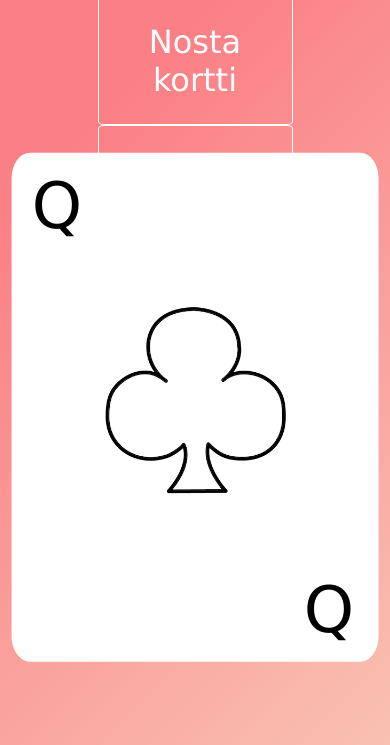
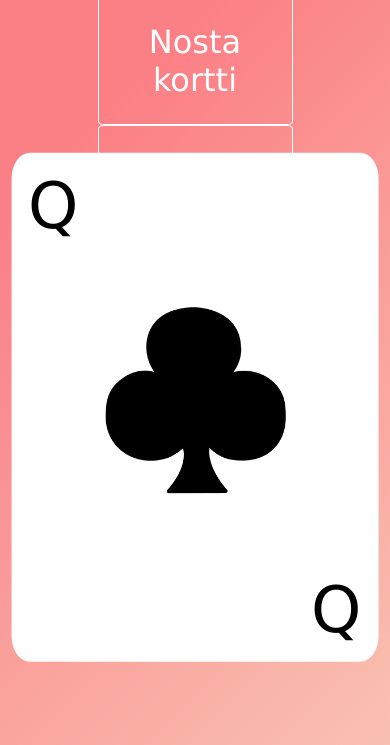
Before and after one commit to emilsto/juomapeli.io, a website with bundled scripts: page frontend/kortit.html in a window 390 px wide. Both pictures are taken after a click on the element "Nosta kortti". Shown: the part 99-844 px from the top of the page. Built offline with nearby package versions, Linux system fonts and the light colour scheme.

Commit message:
Small mobile improvements + card look better

```diff
--- a/frontend/bundle.js
+++ b/frontend/bundle.js
@@ -1,259 +1,216 @@
-(function () {
-  function r(e, n, t) {
-    function o(i, f) {
-      if (!n[i]) {
-        if (!e[i]) {
-          var c = "function" == typeof require && require;
-          if (!f && c) return c(i, !0);
-          if (u) return u(i, !0);
-          var a = new Error("Cannot find module '" + i + "'");
-          throw ((a.code = "MODULE_NOT_FOUND"), a);
-        }
-        var p = (n[i] = { exports: {} });
-        e[i][0].call(
-          p.exports,
-          function (r) {
-            var n = e[i][1][r];
-            return o(n || r);
-          },
-          p,
-          p.exports,
-          r,
-          e,
-          n,
-          t
-        );
-      }
-      return n[i].exports;
-    }
-    for (
-      var u = "function" == typeof require && require, i = 0;
-      i < t.length;
-      i++
-    )
-      o(t[i]);
-    return o;
-  }
-  return r;
-})()(
+(function(){function r(e,n,t){function o(i,f){if(!n[i]){if(!e[i]){var c="function"==typeof require&&require;if(!f&&c)return c(i,!0);if(u)return u(i,!0);var a=new Error("Cannot find module '"+i+"'");throw a.code="MODULE_NOT_FOUND",a}var p=n[i]={exports:{}};e[i][0].call(p.exports,function(r){var n=e[i][1][r];return o(n||r)},p,p.exports,r,e,n,t)}return n[i].exports}for(var u="function"==typeof require&&require,i=0;i<t.length;i++)o(t[i]);return o}return r})()({1:[function(require,module,exports){
+module.exports=[
   {
-    1: [
-      function (require, module, exports) {
-        module.exports = [
-          {
-            suit: "hertta",
-            value: 2,
+    "suit": "hertta",
+    "value": 2
   },
   {
-            suit: "hertta",
-            value: 3,
+    "suit": "hertta",
+    "value": 3
   },
   {
-            suit: "hertta",
-            value: 4,
+    "suit": "hertta",
+    "value": 4
   },
   {
-            suit: "hertta",
-            value: 5,
+    "suit": "hertta",
+    "value": 5
   },
   {
-            suit: "hertta",
-            value: 6,
+    "suit": "hertta",
+    "value": 6
   },
   {
-            suit: "hertta",
-            value: 7,
+    "suit": "hertta",
+    "value": 7
   },
   {
-            suit: "hertta",
-            value: 8,
+    "suit": "hertta",
+    "value": 8
   },
   {
-            suit: "hertta",
-            value: 9,
+    "suit": "hertta",
+    "value": 9
   },
   {
-            suit: "hertta",
-            value: 10,
+    "suit": "hertta",
+    "value": 10
   },
   {
-            suit: "hertta",
-            value: "J",
+    "suit": "hertta",
+    "value": "J"
   },
   {
-            suit: "hertta",
-            value: "Q",
+    "suit": "hertta",
+    "value": "Q"
   },
   {
-            suit: "hertta",
-            value: "K",
+    "suit": "hertta",
+    "value": "K"
   },
   {
-            suit: "hertta",
-            value: "A",
+    "suit": "hertta",
+    "value": "A"
   },
   {
-            suit: "ruutu",
-            value: 2,
+    "suit": "ruutu",
+    "value": 2
   },
   {
-            suit: "ruutu",
-            value: 3,
+    "suit": "ruutu",
+    "value": 3
   },
   {
-            suit: "ruutu",
-            value: 4,
+    "suit": "ruutu",
+    "value": 4
   },
   {
-            suit: "ruutu",
-            value: 5,
+    "suit": "ruutu",
+    "value": 5
   },
   {
-            suit: "ruutu",
-            value: 6,
+    "suit": "ruutu",
+    "value": 6
   },
   {
-            suit: "ruutu",
-            value: 7,
+    "suit": "ruutu",
+    "value": 7
   },
   {
-            suit: "ruutu",
-            value: 8,
+    "suit": "ruutu",
+    "value": 8
   },
   {
-            suit: "ruutu",
-            value: 9,
+    "suit": "ruutu",
+    "value": 9
   },
   {
-            suit: "ruutu",
-            value: 10,
+    "suit": "ruutu",
+    "value": 10
   },
   {
-            suit: "ruutu",
-            value: "J",
+    "suit": "ruutu",
+    "value": "J"
   },
   {
-            suit: "ruutu",
-            value: "Q",
+    "suit": "ruutu",
+    "value": "Q"
   },
   {
-            suit: "ruutu",
-            value: "K",
+    "suit": "ruutu",
+    "value": "K"
   },
   {
-            suit: "ruutu",
-            value: "A",
+    "suit": "ruutu",
+    "value": "A"
   },
   {
-            suit: "risti",
-            value: 2,
+    "suit": "risti",
+    "value": 2
   },
   {
-            suit: "risti",
-            value: 3,
+    "suit": "risti",
+    "value": 3
   },
   {
-            suit: "risti",
-            value: 4,
+    "suit": "risti",
+    "value": 4
   },
   {
-            suit: "risti",
-            value: 5,
+    "suit": "risti",
+    "value": 5
   },
   {
-            suit: "risti",
-            value: 6,
+    "suit": "risti",
+    "value": 6
   },
   {
-            suit: "risti",
-            value: 7,
+    "suit": "risti",
+    "value": 7
   },
   {
-            suit: "risti",
-            value: 8,
+    "suit": "risti",
+    "value": 8
   },
   {
-            suit: "risti",
-            value: 9,
+    "suit": "risti",
+    "value": 9
   },
   {
-            suit: "risti",
-            value: 10,
+    "suit": "risti",
+    "value": 10
   },
   {
-            suit: "risti",
-            value: "J",
+    "suit": "risti",
+    "value": "J"
   },
   {
-            suit: "risti",
-            value: "Q",
+    "suit": "risti",
+    "value": "Q"
   },
   {
-            suit: "risti",
-            value: "K",
+    "suit": "risti",
+    "value": "K"
   },
   {
-            suit: "risti",
-            value: "A",
+    "suit": "risti",
+    "value": "A"
   },
   {
-            suit: "pata",
-            value: 2,
+    "suit": "pata",
+    "value": 2
   },
   {
-            suit: "pata",
-            value: 3,
+    "suit": "pata",
+    "value": 3
   },
   {
-            suit: "pata",
-            value: 4,
+    "suit": "pata",
+    "value": 4
   },
   {
-            suit: "pata",
-            value: 5,
+    "suit": "pata",
+    "value": 5
   },
   {
-            suit: "pata",
-            value: 6,
+    "suit": "pata",
+    "value": 6
   },
   {
-            suit: "pata",
-            value: 7,
+    "suit": "pata",
+    "value": 7
   },
   {
-            suit: "pata",
-            value: 8,
+    "suit": "pata",
+    "value": 8
   },
   {
-            suit: "pata",
-            value: 9,
+    "suit": "pata",
+    "value": 9
   },
   {
-            suit: "pata",
-            value: 10,
+    "suit": "pata",
+    "value": 10
   },
   {
-            suit: "pata",
-            value: "J",
+    "suit": "pata",
+    "value": "J"
   },
   {
-            suit: "pata",
-            value: "Q",
+    "suit": "pata",
+    "value": "Q"
   },
   {
-            suit: "pata",
-            value: "K",
+    "suit": "pata",
+    "value": "K"
   },
   {
-            suit: "pata",
-            value: "A",
-          },
-        ];
-      },
-      {},
-    ],
-    2: [
-      function (require, module, exports) {
+    "suit": "pata",
+    "value": "A"
+  }
+]
+
+},{}],2:[function(require,module,exports){
 //Grab json data
 const cards = require("./deck/deck.json");
 var deck = getDeck();
@@ -289,16 +246,19 @@
   console.log(clicks);
   if (index < 52) {
     if (deck[index].value < 10) {
-              document.getElementById("right").style.left = "80%";
+      document.getElementById("right").style.left = "82%";
+      document.getElementById("left").style.left = "4%";
     } else if (
       deck[index].value == "A" ||
       deck[index].value == "K" ||
       deck[index].value == "Q" ||
       deck[index].value == "J"
     ) {
-              document.getElementById("right").style.left = "80%";
+      document.getElementById("right").style.left = "82%";
+      document.getElementById("left").style.left = "4%";
     } else {
       document.getElementById("right").style.left = "75%";
+      document.getElementById("left").style.left = "0%";
     }
 
     document.getElementById("cardnmu").innerHTML = deck[index].value;
@@ -307,26 +267,26 @@
     console.log(deck[index]);
 
     if (deck[index].suit === "pata") {
-              document.getElementById("suit").src = "./faces/shovel_small.png";
+      document.getElementById("suit").src = "./faces/pata.png";
       document.getElementById("cardnmu").style.color = "black";
       document.getElementById("cardnmd").style.color = "black";
 
       console.log("pata");
     } else if (deck[index].suit === "hertta") {
-              document.getElementById("suit").src = "./faces/realheart_red.png";
+      document.getElementById("suit").src = "./faces/hertta.png";
       document.getElementById("cardnmu").style.color = "#8B0000";
       document.getElementById("cardnmd").style.color = "#8B0000";
 
       console.log("hertta");
     } else if (deck[index].suit === "ruutu") {
-              document.getElementById("suit").src = "./faces/diamond_red.png";
+      document.getElementById("suit").src = "./faces/ruutu.png";
       document.getElementById("cardnmu").style.color = "#8B0000";
       document.getElementById("cardnmd").style.color = "#8B0000";
 
       console.log("ruutu");
     } else if (deck[index].suit === "risti") {
       console.log("risti");
-              document.getElementById("suit").src = "./faces/spade_small.png";
+      document.getElementById("suit").src = "./faces/risti.png";
       document.getElementById("cardnmu").style.color = "black";
       document.getElementById("cardnmd").style.color = "black";
     }
@@ -338,10 +298,5 @@
       "./images/juomapeli_logo_transparent.png";
   }
 }
-      },
-      { "./deck/deck.json": 1 },
-    ],
-  },
-  {},
-  [2]
-);
+
+},{"./deck/deck.json":1}]},{},[2]);
--- a/frontend/kortit.html
+++ b/frontend/kortit.html
@@ -27,7 +27,7 @@
     <div class="separator"></div>
 
     <div class="card-container">
-      <div class="left-corner-up">
+      <div class="left-corner-up" id="left">
         <p id="cardnmu"></p>
       </div>
 
--- a/frontend/styles/stylekortit.css
+++ b/frontend/styles/stylekortit.css
@@ -203,8 +203,8 @@ form {
     background-color: #fff;
     border: 2px solid #fff;
     border-radius: 5%;
-    min-width: 76.8mm;
-    min-height: 106.8mm;
+    min-width: 84.48mm;
+    min-height: 117.48mm;
     margin: 0;
     position: absolute;
     top: 60%;
@@ -228,7 +228,7 @@ form {
     margin: 0;
     position: absolute;
     top: -16%;
-    left: 5%;
+    left: 4%;
   }
 
   #cardnmu {
@@ -239,8 +239,8 @@ form {
     color: black;
     margin: 0;
     position: absolute;
-    top: 65%;
-    left: 75%;
+    top: 70%;
+    left: 80%;
   }
   #cardnmd {
     font-size: 64px;
@@ -279,12 +279,9 @@ form {
   }
   .form-interface1 {
     margin: auto;
-    max-width: 80%;
+    padding-left: 10%;
+    max-width: 100%;
     max-height: auto;
-  }
-  form#myBtn2 {
-    margin: auto;
-    float: left;
     -webkit-touch-callout: none;
     -webkit-user-select: none;
     -khtml-user-select: none;
@@ -292,10 +289,16 @@ form {
     -ms-user-select: none;
     user-select: none;
   }
+  form#myBtn2 {
+    margin: auto;
+    float: left;
+
+  }
 
   .form-interface2 {
     margin: auto;
-    max-width: 80%;
+    padding-right: 10%;
+    max-width: 100%;
     -webkit-touch-callout: none;
     -webkit-user-select: none;
     -khtml-user-select: none;
```
Also changed, not shown: frontend/kortit.js (+10 -7 lines), frontend/styles/styles.css (+4 -4 lines), frontend/faces/hertta.png (added), frontend/faces/pata.png (added), frontend/faces/risti.png (added), frontend/faces/ruutu.png (added). Lines whose indentation alone changed are shown as unchanged.
